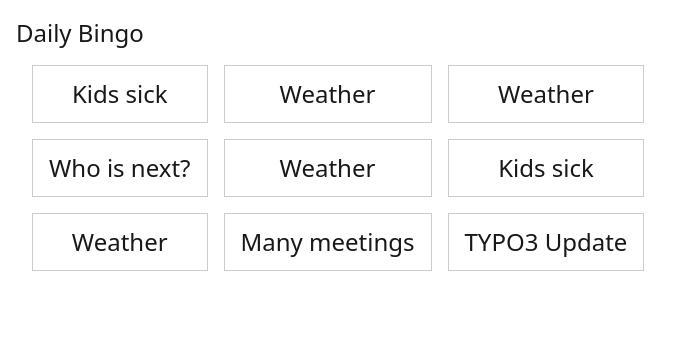
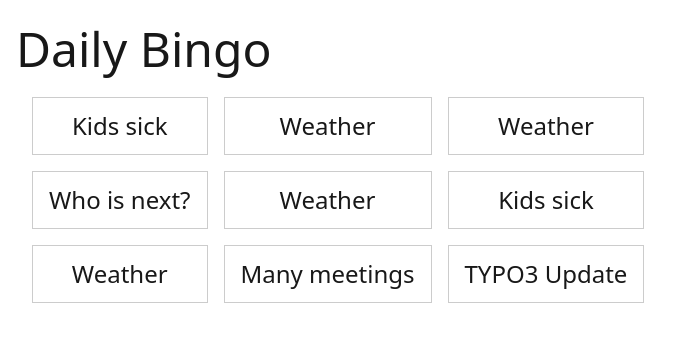
Before and after one commit to fgeierst/daily-bingo, a Vue app: page / in a window 1280 px wide. Shown: the top 342 px of the page, without its empty margins (0-689 px from the left). Built offline with nearby package versions, Linux system fonts and the light colour scheme.

Commit message:
Use h1 for title Fixes #10

```diff
--- a/src/App.vue
+++ b/src/App.vue
@@ -55,7 +55,7 @@ const isBingo = computed(() => {
 
 <template>
   <header>
-    <div class="logo">Daily Bingo</div>
+    <h1 class="logo">Daily Bingo</h1>
   </header>
 
   <main>
```
